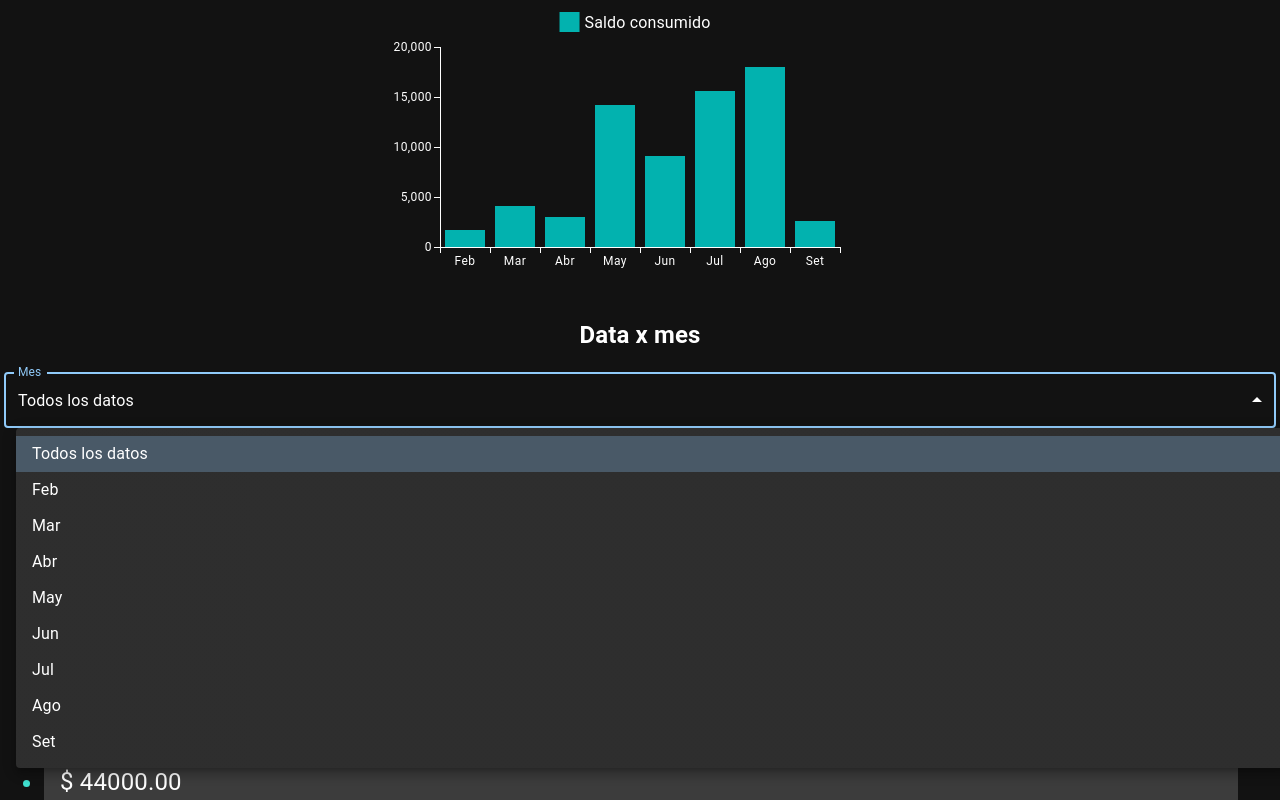
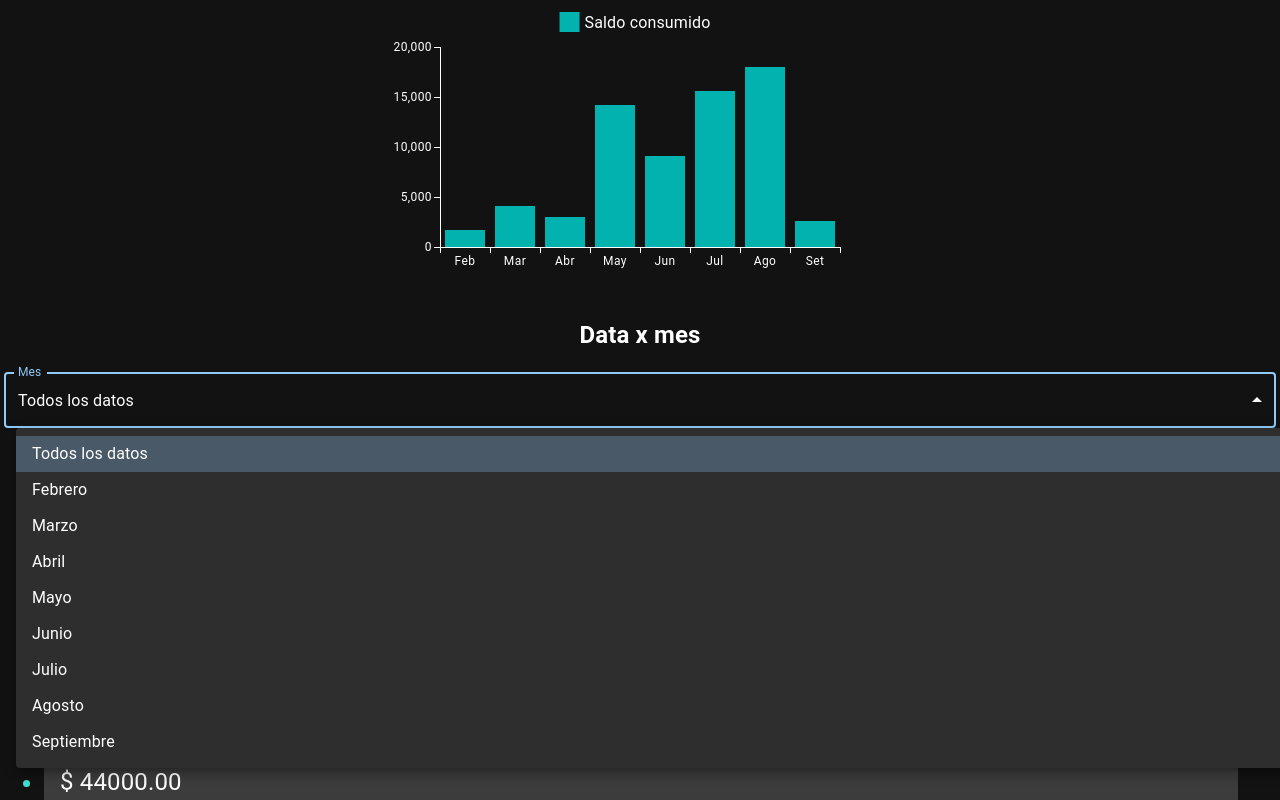
Before and after one commit to fabio2100/movimientossube, a React (Create React App) app: page / in a window 1280 px wide. Both pictures are taken after a click on the element "Todos los datos". Shown: the part 455-1255 px from the top of the page. Built offline with nearby package versions, Linux system fonts and the light colour scheme.

Commit message:
fix months

```diff
--- a/src/components/main.js
+++ b/src/components/main.js
@@ -48,18 +48,18 @@ export default function Main() {
       const data = Uno.Data.Items;
       const result = {};
       const monthNames = [
-        "Ene",
-        "Feb",
-        "Mar",
-        "Abr",
-        "May",
-        "Jun",
-        "Jul",
-        "Ago",
-        "Set",
-        "Oct",
-        "Nov",
-        "Dic",
+        ["Ene","Enero"],
+        ["Feb","Febrero"],
+        ["Mar","Marzo"],
+        ["Abr","Abril"],
+        ["May","Mayo"],
+        ["Jun","Junio"],
+        ["Jul","Julio"],
+        ["Ago","Agosto"],
+        ["Set","Septiembre"],
+        ["Oct","Octubre"],
+        ["Nov","Noviembre"],
+        ["Dic","Diciembre"],
       ];
 
       data.forEach((item) => {
@@ -217,7 +217,7 @@ export default function Main() {
         <MenuItem value={"all"}>Todos los datos</MenuItem>
         {infoTotales.map((dataMes) => (
           <MenuItem key={dataMes.mes} value={dataMes.mes}>
-            {dataMes.nombre}
+            {dataMes.nombre[1]}
           </MenuItem>
         ))}
       </Select>
@@ -232,8 +232,8 @@ export default function Main() {
           width={500}
           height={300}
           dataset={infoTotales}
-          series={[{ dataKey: "cantidad", label: "Cantidad de servicios" }]}
-          xAxis={[{ scaleType: "band", dataKey: "nombre" }]}
+          series={[{ dataKey: "cantidad", label: "Cantidad de servicios"}]}
+          xAxis={[{ scaleType: "band", dataKey: "nombre",valueFormatter: item => item[0] }]}
         />
       </div>
       <h2>Saldo total x mes consumido</h2>
@@ -249,7 +249,7 @@ export default function Main() {
               valueFormatter: (item) => `$ ${item}`,
             },
           ]}
-          xAxis={[{ scaleType: "band", dataKey: "nombre" }]}
+          xAxis={[{ scaleType: "band", dataKey: "nombre", valueFormatter: item => item[0] }]}
         />
       </div>
       <h2>Data x mes</h2>
```
